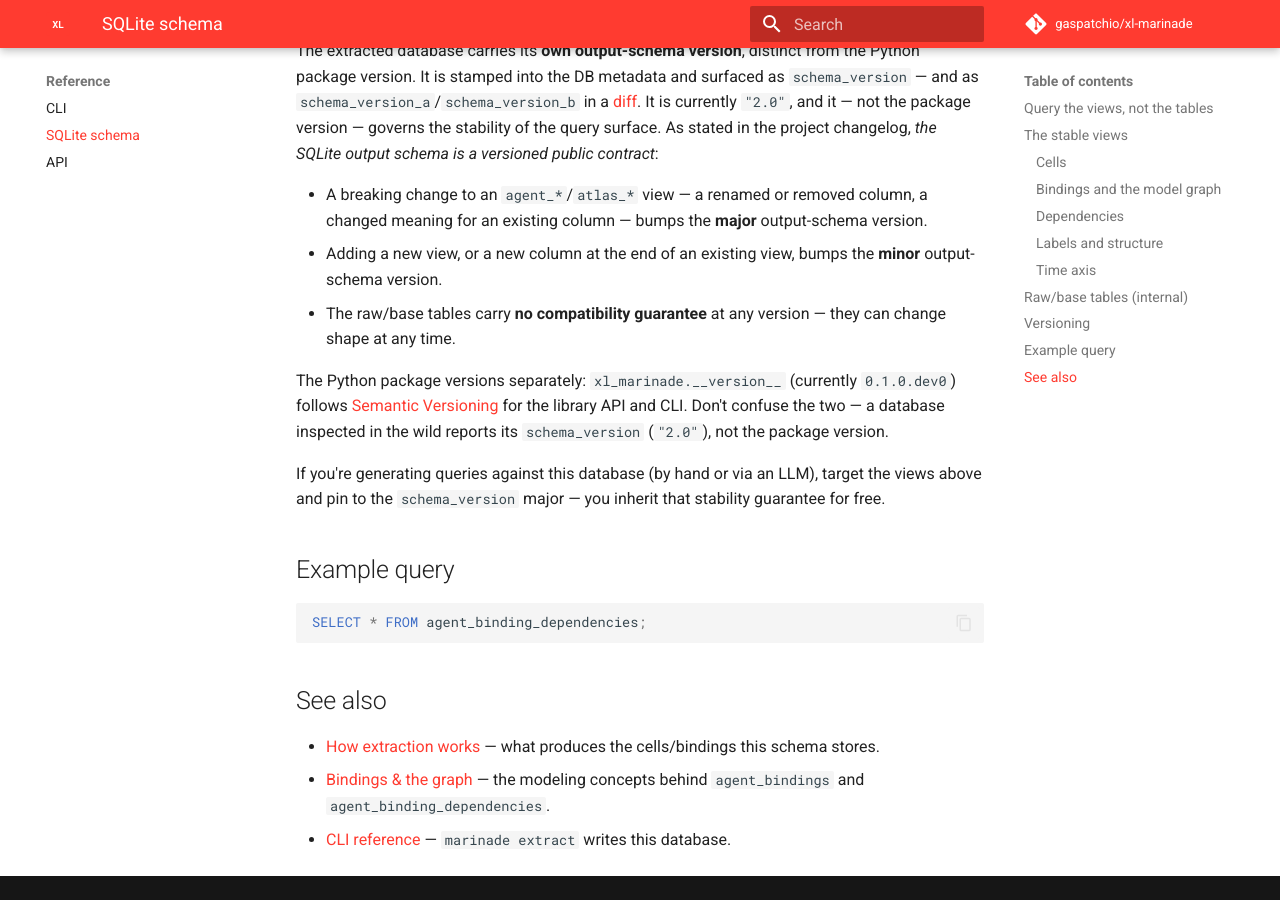
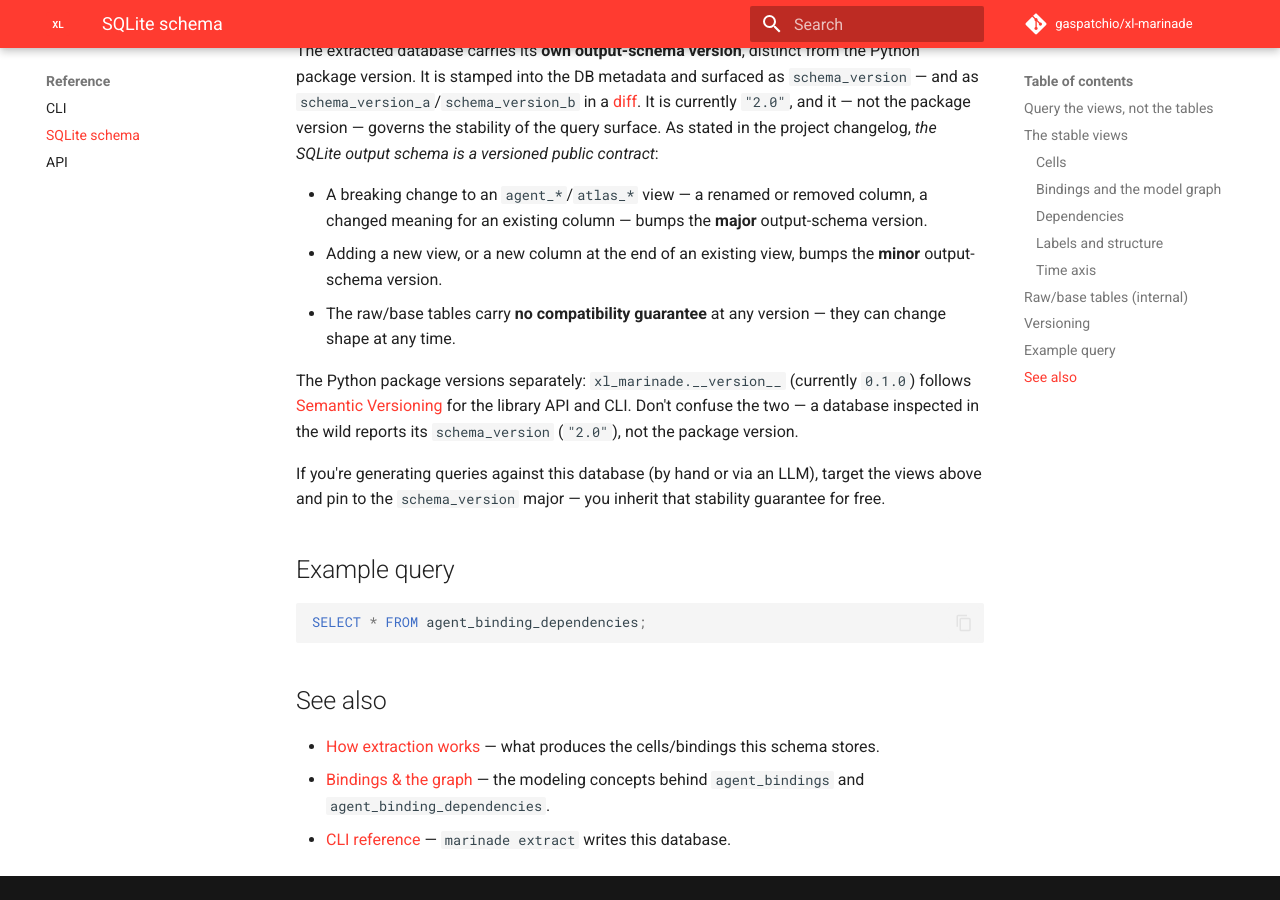
Before and after one commit to gaspatchio/xl-marinade, an MkDocs documentation site: the page built from docs/reference/schema.md, in a window 1280 px wide and 900 px high, scrolled down 3530 px. Built offline with MkDocs 1.6.1 and Material for MkDocs 9.7.7, drawn with Linux system fonts in a browser that asks for light colours; comment, search, counter and statistics services are not loaded.

Commit message:
release: v0.1.0 (+ launch hygiene) (#4)
* chore: drop stale monorepo/carve-out references from .gitignore and AGENTS.md

.gitignore carried ignore patterns naming internal-only artifacts
(phase2_documentation_agent, "Sprint 9", model_atlas.db, "P2-AQ-T4") from the
pre-spin-out monorepo; replaced with generic, accurate patterns. AGENTS.md
authorship note reworded to drop the internal "carve-out" phrasing.

* release: v0.1.0

Bump __version__ + pyproject 0.1.0.dev0 -> 0.1.0, relock uv.lock, set the
CHANGELOG [0.1.0] date, and sync the schema.md version reference. Also clean the
pyproject.toml header (dropped stale carve-out/monorepo staging notes). Ready to
tag v0.1.0 once the repo is public under gaspatchio/xl-marinade.

```diff
--- a/docs/reference/schema.md
+++ b/docs/reference/schema.md
@@ -174,7 +174,7 @@
   they can change shape at any time.
 
 The Python package versions separately: `xl_marinade.__version__` (currently
-`0.1.0.dev0`) follows [Semantic Versioning](https://semver.org/) for the library
+`0.1.0`) follows [Semantic Versioning](https://semver.org/) for the library
 API and CLI. Don't confuse the two — a database inspected in the wild reports its
 `schema_version` (`"2.0"`), not the package version.
 
--- a/src/xl_marinade/__init__.py
+++ b/src/xl_marinade/__init__.py
@@ -4,7 +4,7 @@
 and makes no network calls (see tests/test_import_cleanliness.py).
 """
 
-__version__ = "0.1.0.dev0"
+__version__ = "0.1.0"
 
 from xl_marinade import errors
 from xl_marinade.core.api import diff, extract
```
Also changed, not shown: AGENTS.md (+1 -1 lines), CHANGELOG.md (+1 -1 lines), pyproject.toml (+3 -6 lines), 2 other files.
